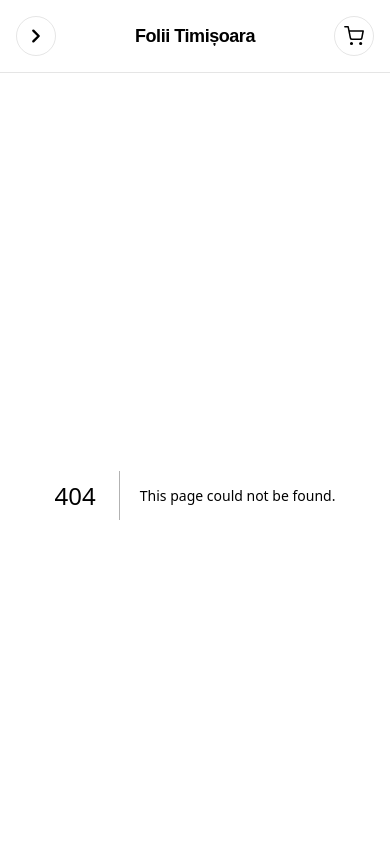
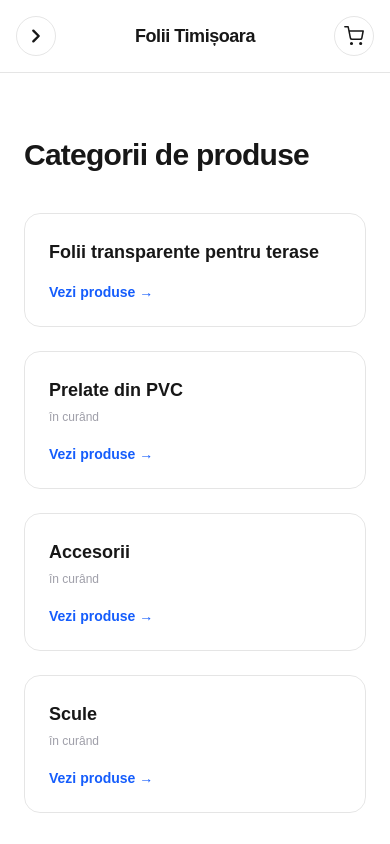
Before and after one commit to santoby13-dev/folii-timisoara, a Next.js app: page /produse in a window 390 px wide. Before the commit this address had no page. Shown: the top 844 px of the page. Built offline with nearby package versions, Linux system fonts and the light colour scheme.

Commit message:
Add /produse category index page, simplify mobile menu to single link
Mobile menu now shows Produse as one item instead of listing all
categories flattened; tapping it navigates to the new /produse page.

```diff
--- a/app/page.tsx
+++ b/app/page.tsx
@@ -41,9 +41,17 @@ export default function Home() {
 
       <section id="produse" className="px-6 py-20">
         <div className="mx-auto max-w-6xl">
-          <h2 className="text-2xl font-bold tracking-tight sm:text-3xl">
-            Categorii de produse
-          </h2>
+          <div className="flex items-center justify-between">
+            <h2 className="text-2xl font-bold tracking-tight sm:text-3xl">
+              Categorii de produse
+            </h2>
+            <Link
+              href="/produse"
+              className="text-sm font-semibold text-blue-600 hover:underline"
+            >
+              Vezi toate &rarr;
+            </Link>
+          </div>
           <div className="mt-10 grid gap-6 sm:grid-cols-2">
             {categories.map((category) => (
               <Link
--- /dev/null
+++ b/app/produse/page.tsx
@@ -0,0 +1,38 @@
+import type { Metadata } from "next";
+import Link from "next/link";
+import { categories } from "@/lib/products";
+
+export const metadata: Metadata = {
+  title: "Produse | Folii Timișoara",
+  description: "Categoriile de produse Folii Timișoara.",
+};
+
+export default function ProduseIndexPage() {
+  return (
+    <div className="mx-auto max-w-6xl px-6 py-16">
+      <h1 className="text-3xl font-bold tracking-tight sm:text-4xl">
+        Categorii de produse
+      </h1>
+
+      <div className="mt-10 grid gap-6 sm:grid-cols-2">
+        {categories.map((category) => (
+          <Link
+            key={category.slug}
+            href={`/produse/${category.slug}`}
+            className="rounded-2xl border border-black/10 p-6 transition-colors hover:border-blue-600 dark:border-white/10 dark:hover:border-blue-500"
+          >
+            <h2 className="text-lg font-semibold">{category.name}</h2>
+            {category.status === "coming-soon" && (
+              <span className="mt-1 inline-block text-xs text-zinc-400">
+                în curând
+              </span>
+            )}
+            <span className="mt-4 block text-sm font-semibold text-blue-600">
+              Vezi produse &rarr;
+            </span>
+          </Link>
+        ))}
+      </div>
+    </div>
+  );
+}
--- a/components/Header.tsx
+++ b/components/Header.tsx
@@ -99,23 +99,13 @@ export default function Header() {
       {/* Mobile: secondary menu bar under the header */}
       {menuOpen && (
         <nav className="border-t border-black/10 bg-white px-4 py-3 sm:hidden dark:border-white/10 dark:bg-black">
-          <p className="px-3 pb-1 text-xs font-semibold uppercase tracking-wide text-zinc-400">
+          <Link
+            href="/produse"
+            onClick={closeMenu}
+            className="block rounded-lg px-3 py-2 text-sm font-medium hover:bg-zinc-100 dark:hover:bg-zinc-800"
+          >
             Produse
-          </p>
-          {categories.map((category) => (
-            <Link
-              key={category.slug}
-              href={`/produse/${category.slug}`}
-              onClick={closeMenu}
-              className="flex items-center justify-between rounded-lg px-3 py-2 text-sm font-medium hover:bg-zinc-100 dark:hover:bg-zinc-800"
-            >
-              {category.name}
-              {category.status === "coming-soon" && (
-                <span className="text-xs text-zinc-400">în curând</span>
-              )}
           </Link>
-          ))}
-          <div className="mt-2 border-t border-black/10 pt-2 dark:border-white/10">
           <a
             href="/#despre"
             onClick={closeMenu}
@@ -130,6 +120,7 @@ export default function Header() {
           >
             Contact
           </a>
+          <div className="mt-2 border-t border-black/10 pt-2 dark:border-white/10">
             <a
               href={siteConfig.phoneHref}
               className="block rounded-lg px-3 py-2 text-sm font-semibold text-blue-600 hover:bg-zinc-100 dark:hover:bg-zinc-800"
```
Lines whose indentation alone changed are shown as unchanged.
